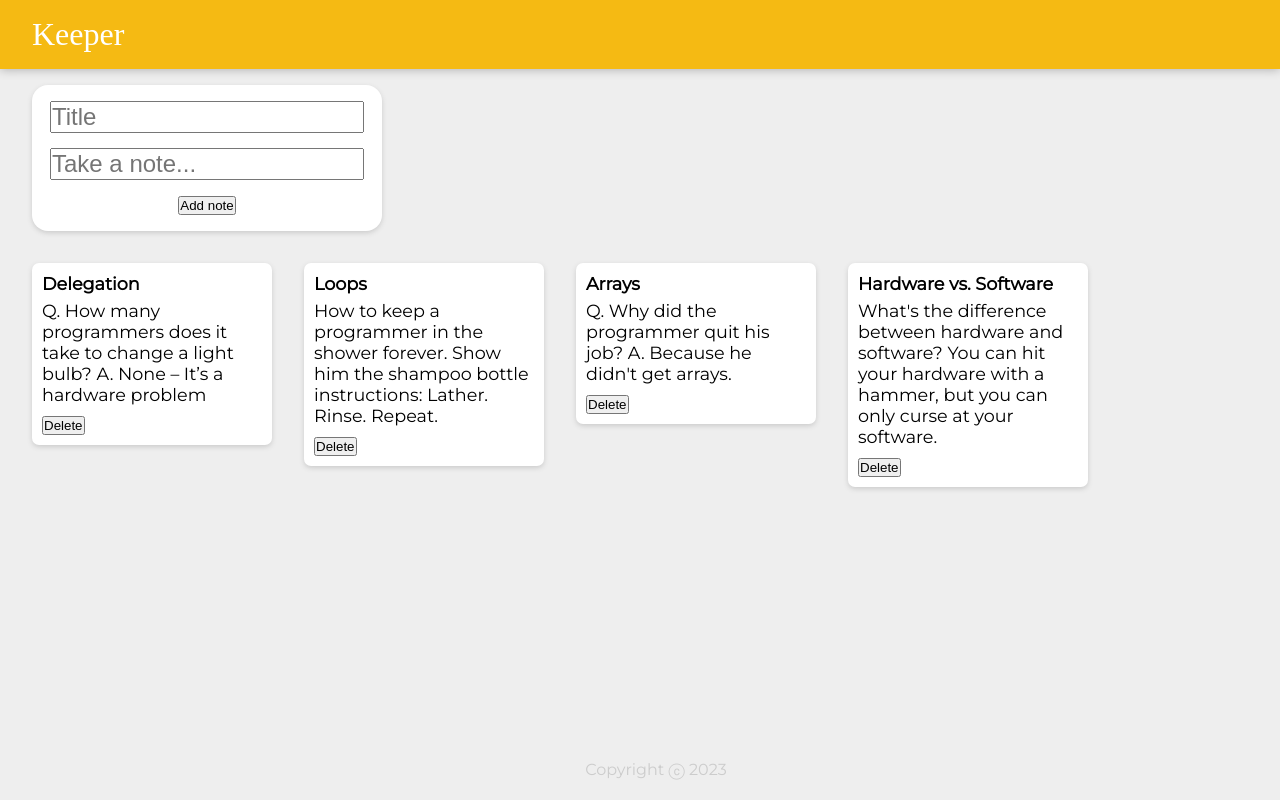
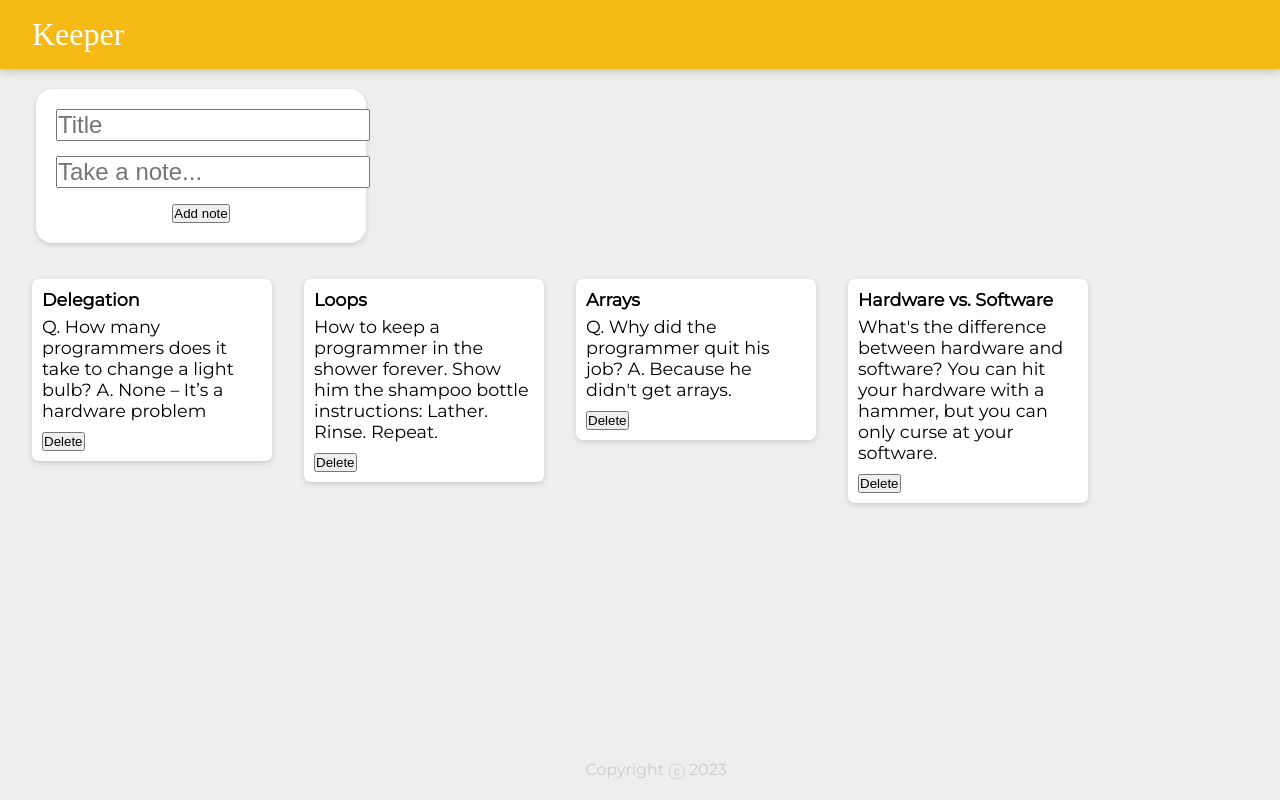
Before and after one commit to fzhu12/Keeper-frontend, a React (Create React App) app: page / in a window 1280 px wide. Built offline with nearby package versions, Linux system fonts and the light colour scheme; a web font is replaced by a local one.

Commit message:
Solved empty note issue

```diff
--- a/public/styles.css
+++ b/public/styles.css
@@ -58,10 +58,9 @@ footer p {
   background: #fff;
   border-radius: 16px;
   box-shadow: 0 2px 5px #ccc;
-  width: 350px;
-  padding: 16px;
-  margin: 16px;
-  float: center;
+  width: 330px;
+  padding: 20px;
+  margin: 20px;
   text-align: center;
 }
 .addnote input {
--- a/src/components/App.jsx
+++ b/src/components/App.jsx
@@ -1,4 +1,4 @@
-import React, { useState } from "react";
+import React, {useState} from "react";
 import Header from "./Header";
 import Footer from "./Footer";
 import Note from "./Note";
@@ -36,7 +36,7 @@ function App() {
 
   // Map notes to Note objects
   function mapNotes(note) {
-    var notesMapped = (
+    return (
         <Note
             noteId={note.key}
             title={note.title}
@@ -44,39 +44,32 @@ function App() {
             onDelete={deleteNote}
         />
     );
-    // console.log(notesMapped);
-    return notesMapped;
   }
 
   // Add notes
   function addNote() {
+    if (inputText.title.length === 0 || inputText.content.length === 0)
+      alert("Please put in title and note content")
+    else {
       setNotes((prevNotes) => {
-      var keys = prevNotes.map((note) => note.key);
-      var maxKey = Math.max.apply(null, keys);
+        const keys = prevNotes.map((note) => note.key);
+        const maxKey = Math.max.apply(null, keys);
         inputText["key"] = maxKey + 1;
-      var newNotes = [...prevNotes, inputText];
-      // console.log(typeof keys);
-      // console.log(keys);
-      // console.log(maxKey);
-      // console.log(newNotes);
-      return newNotes;
+        return [...prevNotes, inputText];
       });
       setInputText({
         title: "",
         content: ""
       });
     }
+  }
 
   // Delete notes
   function deleteNote(idToDelete) {
     setNotes((prevNotes) => {
-      var newNotes = prevNotes.filter(
+      return prevNotes.filter(
           (prevNotes) => prevNotes.key !== idToDelete
       );
-      // console.log(prevNotes);
-      // console.log(idToDelete);
-      // console.log(newNotes);
-      return newNotes;
     });
   }
 
@@ -91,6 +84,7 @@ function App() {
           value={inputText.title}
           onChange={handleChange}
           style={{ color: "orange" }}
+          required
         />
         <input
           name="content"
@@ -98,7 +92,9 @@ function App() {
           type="text"
           value={inputText.content}
           onChange={handleChange}
+          required
         />
+        <br></br>
         <button onClick={addNote}>Add note</button>
       </div>
       <div>{notes.map(mapNotes)}</div>
```
Lines whose indentation alone changed are shown as unchanged.
